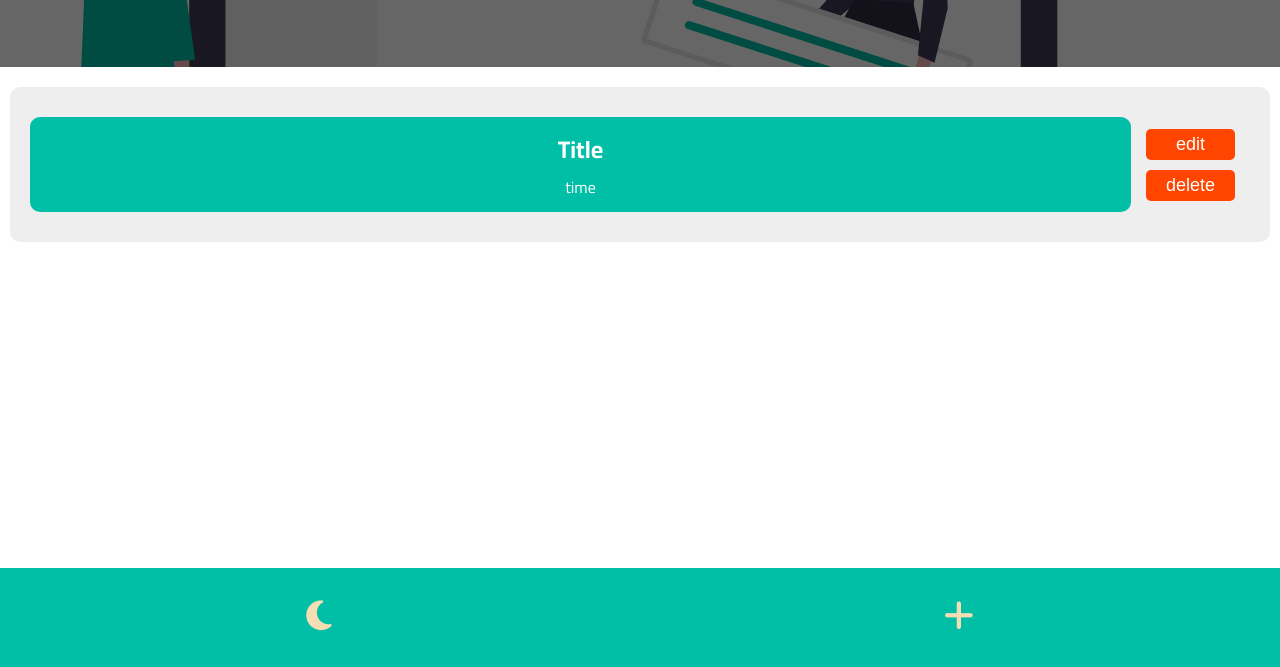
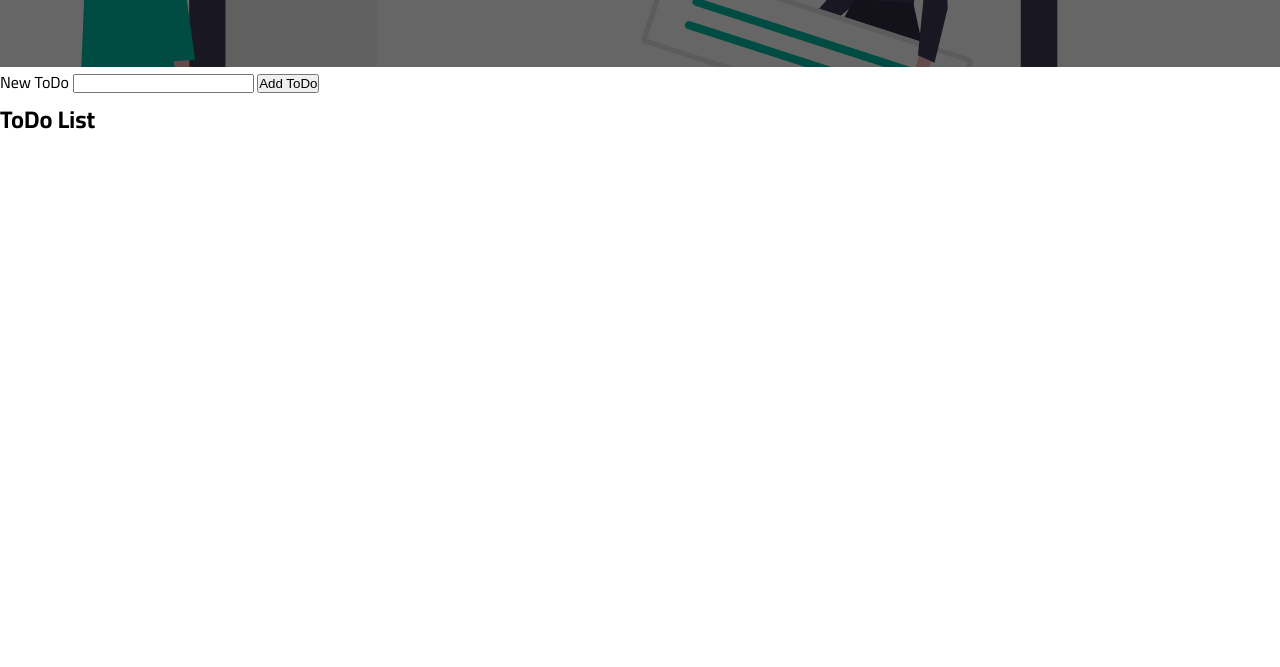
Before and after one commit to GSG-G13/Abeer-mohammed, a plain HTML site: page index.html in a window 1280 px wide. Shown: the part 133-800 px from the top of the page. Drawn offline with Linux system fonts and the light colour scheme.

Commit message:
change html structure

```diff
--- a/index.html
+++ b/index.html
@@ -20,27 +20,38 @@
       </div>
     </header>
 
-    <section class="content-task">
-      <div class="container-box">
-        <div class="content">
-          <h3>Title</h3>
-          <!-- <p>discription</p> -->
-          <span>time</span>
-        </div>
-        <div class="delete-edit-btn">
-          <button class="edit">edit</button>
-          <button class="delete">delete</button>
-        </div>
-      </div>
-    </section>
-    <footer>
-      <div class="dark-light-mode">
-        <i class="fa-solid fa-moon"></i>
-      </div>
-      <div class="add-task">
-        <i class="fa-solid fa-plus"></i>
-      </div>
-    </footer>
+    <form>
+      <label for="new-todo">New ToDo</label>
+      <input
+        type="text"
+        id="new-todo"
+        class="todo-input"
+        autocomplete="off"
+        required
+      />
+      <button type="submit" class="add">Add ToDo</button>
+    </form>
+    <div class="content">
+      <h2>ToDo List</h2>
+      <ul class="list">
+        <!-- <li class="item">
+          <div class="text">
+            <input
+              type="text"
+              class="item-text"
+              value="Write a blog post"
+              readonly
+            />
+            <input type="text" class="item-text" hidden />
+          </div>
+          <div class="buttons">
+            <button class="save" hidden>Save</button>
+            <button class="edit">Edit</button>
+            <button class="delete">Delete</button>
+          </div>
+        </li> -->
+      </ul>
+    </div>
 
     <!-- Script Link -->
     <script src="js/main.js"></script>
```
